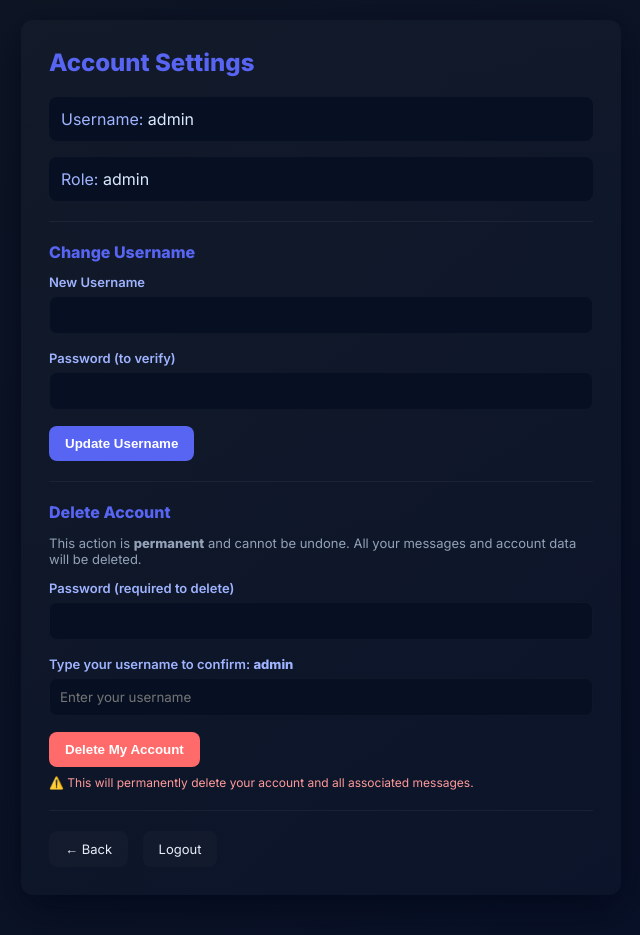
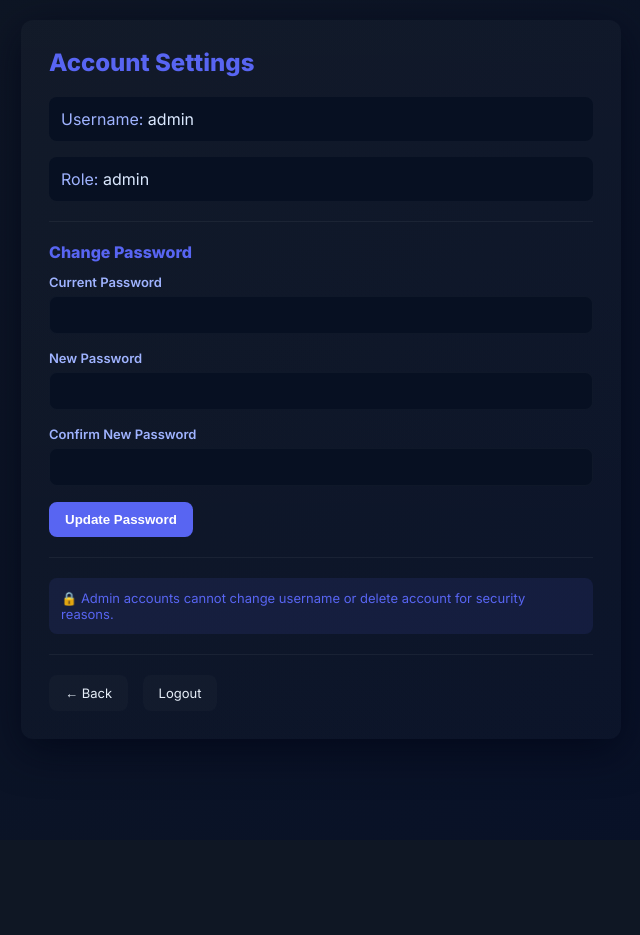
Before and after one commit to not-good-keeper/focs-labeval1, a Flask app: page /account in a window 1280 px wide. Shown: the whole page, without its empty margins (319-959 px from the left). After the commit the page ends 742 px from the top, so only its background shows below. Run offline with Flask 2, Linux system fonts and the light colour scheme; a user stored in the database is signed in.

Commit message:
modified:   app.py 	modified:   database.db 	modified:   templates/accountsetting.html 	new file:   templates/error.html 	new file:   upgrade_admin.py

```diff
--- a/app.py
+++ b/app.py
@@ -146,8 +146,9 @@ def validate_username(username):
     username = username.strip()
     if len(username) < 3 or len(username) > 50:
         return False, "Username must be 3-50 characters"
-    if not username.isalnum():
-        return False, "Username must be alphanumeric"
+    # Allow alphanumeric, underscores, hyphens, dots
+    if not all(c.isalnum() or c in '_-.' for c in username):
+        return False, "Username can only contain letters, numbers, underscores, hyphens, or dots"
     return True, username
 
 def validate_password(password):
@@ -168,12 +169,21 @@ def signup():
         # Validate inputs
         valid, msg = validate_username(raw_username)
         if not valid:
-            return msg
+            return render_template("error.html", error_title="Invalid Username", error_message=msg, error_type="account_error")
         username = msg
 
         valid, msg = validate_password(password)
         if not valid:
-            return msg
+            return render_template("error.html", error_title="Weak Password", error_message=msg, error_type="account_error")
+
+        # Check if username already exists
+        conn = get_db()
+        cur = conn.cursor()
+        cur.execute("SELECT username FROM users WHERE username=?", (username,))
+        if cur.fetchone():
+            conn.close()
+            return render_template("error.html", error_title="Username Taken", error_message="This username is already registered. Try another one.", error_type="account_error")
+        conn.close()
 
         salt = secrets.token_hex(16)
         password_hash = hash_password(password, salt)
@@ -188,17 +198,20 @@ def signup():
             conn.commit()
             conn.close()
         except sqlite3.IntegrityError:
-            return "Username already exists"
+            return render_template("error.html", error_title="Signup Failed", error_message="Username already exists. Try another one.", error_type="account_error")
         except Exception as e:
-            return f"Error: {str(e)}"
+            return render_template("error.html", error_title="Error", error_message=f"Signup failed. Please try again.", error_type="account_error")
 
         return redirect("/")
 
     return render_template("signup.html")
 
 # ---------------- LOGIN ----------------
-@app.route("/login", methods=["POST"])
+@app.route("/login", methods=["GET", "POST"])
 def login():
+    if request.method == "GET":
+        return render_template("login.html")
+
     username = request.form.get("username", "").strip()
     password = request.form.get("password", "")
 
@@ -212,11 +225,11 @@ def login():
     conn.close()
 
     if not user:
-        return "Invalid username or password"
+        return render_template("error.html", error_title="Login Failed", error_message="Invalid username or password. Please try again or create a new account.", error_type="invalid_credentials")
 
     stored_hash, salt, role = user
     if not verify_password(password, stored_hash, salt):
-        return "Invalid username or password"
+        return render_template("error.html", error_title="Login Failed", error_message="Invalid username or password. Please try again or create a new account.", error_type="invalid_credentials")
 
     session.clear()
     session["temp_user"] = username
@@ -235,9 +248,9 @@ def otp():
 
     if request.method == "POST":
         if time.time() - session["otp_time"] > 60:
-            return "OTP expired"
+            return render_template("error.html", error_title="OTP Expired", error_message="Your one-time password has expired. Please login again.", error_type="otp_expired")
 
-        if request.form["otp"] == str(session["otp"]):
+        if request.form.get("otp", "").strip() == str(session["otp"]):
             session["user"] = session["temp_user"]
             session.pop("temp_user")
             session.pop("otp")
@@ -245,7 +258,7 @@ def otp():
             session["mfa"] = True
             return redirect("/home")
 
-        return "Invalid OTP"
+        return render_template("error.html", error_title="Invalid OTP", error_message="The code you entered is incorrect. Check the terminal or request a new code.", error_type="invalid_otp")
 
     # render a nicer OTP page
     return render_template('otp.html', ttl=60)
@@ -362,16 +375,22 @@ def change_username():
     if "user" not in session or not session.get("mfa"):
         return redirect("/")
 
+    # Admin cannot change username
+    if session.get("role") == "admin":
+        return render_template("error.html", error_title="Access Denied", error_message="Admin accounts cannot be modified for security reasons.", error_type="account_error")
+
     new_username = request.form.get("new_username", "").strip()
     password = request.form.get("password", "")
 
     # Validate input
-    if not new_username or len(new_username) < 3:
-        return "Username must be at least 3 characters"
+    valid, msg = validate_username(new_username)
+    if not valid:
+        print(f"[DEBUG] Username validation failed for {session['user']}: {msg}")
+        return render_template("error.html", error_title="Invalid Username", error_message=msg, error_type="account_error")
+
     if not password:
-        return "Password required"
-    if len(new_username) > 50:
-        return "Username too long"
+        print(f"[DEBUG] Password not provided for {session['user']}")
+        return render_template("error.html", error_title="Password Required", error_message="Please enter your password to change username.", error_type="account_error")
 
     conn = get_db()
     cur = conn.cursor()
@@ -383,23 +402,45 @@ def change_username():
 
         if not row:
             conn.close()
-            return "User not found"
+            print(f"[DEBUG] User {session['user']} not found in database")
+            return render_template("error.html", error_title="Error", error_message="User not found.", error_type="account_error")
 
         stored_hash, salt = row[0], row[1]
 
         # Verify password
         if not verify_password(password, stored_hash, salt):
             conn.close()
-            return "Incorrect password"
+            print(f"[DEBUG] Password verification failed for {session['user']}")
+            return render_template("error.html", error_title="Incorrect Password", error_message="The password you entered is incorrect.", error_type="account_error")
 
-        # Check if new username already exists
-        cur.execute("SELECT username FROM users WHERE username=?", (new_username,))
+        print(f"[DEBUG] Changing username from {session['user']} to {new_username}")
+
+        # Check if new username already exists (excluding current user)
+        cur.execute("SELECT username FROM users WHERE username=? AND username != ?", (new_username, session["user"]))
         if cur.fetchone():
             conn.close()
-            return "Username already taken"
+            return render_template("error.html", error_title="Username Taken", error_message="This username is already in use. Choose another.", error_type="account_error")
 
-        # Update username
+        # Update username in users table
         cur.execute("UPDATE users SET username=? WHERE username=?", (new_username, session["user"]))
+
+        # Update all messages where this user is the sender
+        cur.execute("UPDATE messages SET sender=? WHERE sender=?", (new_username, session["user"]))
+
+        # Update all DM rooms containing the old username
+        # Get all rooms with old username
+        cur.execute("SELECT DISTINCT room FROM messages WHERE room LIKE ? OR room LIKE ?",
+                   (f"{session['user']}|%", f"%|{session['user']}"))
+        rooms = cur.fetchall()
+
+        old_user = session["user"]
+        for room_row in rooms:
+            old_room = room_row[0]
+            # Replace old username with new one in room name
+            new_room = old_room.replace(old_user, new_username)
+            if old_room != new_room:
+                cur.execute("UPDATE messages SET room=? WHERE room=?", (new_room, old_room))
+
         conn.commit()
         conn.close()
 
@@ -408,7 +449,8 @@ def change_username():
         return redirect("/account")
     except Exception as e:
         conn.close()
-        return f"Error: {str(e)}"
+        print(f"[DEBUG] Exception in change_username for {session['user']}: {str(e)}")
+        return render_template("error.html", error_title="Error", error_message="Failed to update username. Please try again.", error_type="account_error")
 
 # ---- DELETE ACCOUNT ----
 @app.route("/delete_account", methods=["POST"])
@@ -416,16 +458,20 @@ def delete_account():
     if "user" not in session or not session.get("mfa"):
         return redirect("/")
 
+    # Admin cannot delete account
+    if session.get("role") == "admin":
+        return render_template("error.html", error_title="Access Denied", error_message="Admin accounts cannot be deleted for security reasons.", error_type="account_error")
+
     password = request.form.get("password", "")
     confirm_username = request.form.get("confirm_username", "").strip()
 
     current_user = session["user"]
 
     if not password or not confirm_username:
-        return "Password and username confirmation required"
+        return render_template("error.html", error_title="Missing Information", error_message="Please provide password and confirm your username.", error_type="account_error")
 
     if confirm_username != current_user:
-        return "Username confirmation doesn't match"
+        return render_template("error.html", error_title="Username Mismatch", error_message=f"Username confirmation doesn't match. Please enter '{current_user}'.", error_type="account_error")
 
     conn = get_db()
     cur = conn.cursor()
@@ -437,25 +483,27 @@ def delete_account():
 
         if not row:
             conn.close()
-            return "User not found"
+            return render_template("error.html", error_title="Error", error_message="User not found.", error_type="account_error")
 
         stored_hash, salt = row[0], row[1]
 
         # Verify password before deletion
         if not verify_password(password, stored_hash, salt):
             conn.close()
-            return "Incorrect password"
+            return render_template("error.html", error_title="Incorrect Password", error_message="The password you entered is incorrect.", error_type="account_error")
 
-        # Delete all messages from this user
+        # Delete all user data in transaction
+        # 1. Delete all messages sent by this user
         cur.execute("DELETE FROM messages WHERE sender=?", (current_user,))
 
-        # Delete all messages in DMs involving this user
+        # 2. Delete all messages in DM rooms involving this user (user1|user2 format)
         cur.execute("DELETE FROM messages WHERE room LIKE ? OR room LIKE ?",
                    (f"{current_user}|%", f"%|{current_user}"))
 
-        # Delete the user account
+        # 3. Delete the user account
         cur.execute("DELETE FROM users WHERE username=?", (current_user,))
 
+        # Commit all deletions
         conn.commit()
         conn.close()
 
@@ -463,8 +511,78 @@ def delete_account():
         session.clear()
         return redirect("/")
     except Exception as e:
+        try:
+            conn.rollback()
+            conn.close()
+        except:
+            pass
+        print(f"[DEBUG] Exception in delete_account for {session['user']}: {str(e)}")
+        return render_template("error.html", error_title="Error", error_message="Failed to delete account. Please try again.", error_type="account_error")
+
+# ---------------- CHANGE PASSWORD ----------------
+@app.route("/change_password", methods=["POST"])
+def change_password():
+    if "user" not in session or not session.get("mfa"):
+        return redirect("/")
+
+    current_password = request.form.get("current_password", "").strip()
+    new_password = request.form.get("new_password", "").strip()
+    confirm_password = request.form.get("confirm_password", "").strip()
+
+    current_user = session["user"]
+
+    if not current_password or not new_password or not confirm_password:
+        return render_template("error.html", error_title="Missing Information", error_message="Please fill in all password fields.", error_type="account_error")
+
+    if new_password != confirm_password:
+        return render_template("error.html", error_title="Password Mismatch", error_message="New passwords do not match.", error_type="account_error")
+
+    if not validate_password(new_password):
+        return render_template("error.html", error_title="Invalid Password", error_message="Password must be 6-200 characters.", error_type="account_error")
+
+    if current_password == new_password:
+        return render_template("error.html", error_title="Same Password", error_message="New password must be different from current password.", error_type="account_error")
+
+    conn = get_db()
+    cur = conn.cursor()
+
+    try:
+        # Get user's current password hash and salt
+        cur.execute("SELECT password_hash, salt FROM users WHERE username=?", (current_user,))
+        row = cur.fetchone()
+
+        if not row:
+            conn.close()
+            return render_template("error.html", error_title="Error", error_message="User not found.", error_type="account_error")
+
+        stored_hash, salt = row[0], row[1]
+
+        # Verify current password
+        if not verify_password(current_password, stored_hash, salt):
+            conn.close()
+            return render_template("error.html", error_title="Incorrect Password", error_message="Current password is incorrect.", error_type="account_error")
+
+        # Generate new salt and hash for new password
+        new_salt = secrets.token_hex(16)
+        new_hash = hash_password(new_password, new_salt)
+
+        # Update password in database
+        cur.execute("UPDATE users SET password_hash=?, salt=? WHERE username=?",
+                   (new_hash, new_salt, current_user))
+        conn.commit()
         conn.close()
-        return f"Error: {str(e)}"
+
+        # Redirect to account settings with success message
+        session["password_changed"] = True
+        return redirect("/account")
+    except Exception as e:
+        try:
+            conn.rollback()
+            conn.close()
+        except:
+            pass
+        print(f"[DEBUG] Exception in change_password for {session['user']}: {str(e)}")
+        return render_template("error.html", error_title="Error", error_message="Failed to change password. Please try again.", error_type="account_error")
 
 # ---------------- LOGOUT ----------------
 @app.route("/logout")
@@ -553,6 +671,86 @@ def handle_delete_message(data):
     emit("message_deleted", {"id": msg_id}, broadcast=True)
 
 
+# ---- DATABASE CONSISTENCY CHECK (admin debug) ----
+@app.route("/api/debug/consistency", methods=["GET"])
+def check_consistency():
+    """Check database consistency - verify no orphaned messages or invalid sender references"""
+    if "user" not in session or session.get("role") != "admin":
+        return {"error": "Admin only"}, 403
+
+    conn = get_db()
+    cur = conn.cursor()
+
+    # Get all unique senders in messages
+    cur.execute("SELECT DISTINCT sender FROM messages")
+    senders = set(row[0] for row in cur.fetchall())
+
+    # Get all users
+    cur.execute("SELECT username FROM users")
+    users = set(row[0] for row in cur.fetchall())
+
+    # Check for orphaned messages (sender not in users table)
+    orphaned = senders - users
+
+    # Get database stats
+    cur.execute("SELECT COUNT(*) FROM messages")
+    msg_count = cur.fetchone()[0]
+
+    cur.execute("SELECT COUNT(*) FROM users")
+    user_count = cur.fetchone()[0]
+
+    conn.close()
+
+    return {
+        "status": "ok" if not orphaned else "warning",
+        "message_count": msg_count,
+        "user_count": user_count,
+        "orphaned_senders": list(orphaned) if orphaned else [],
+        "warning": f"Found {len(orphaned)} orphaned message senders (from deleted users)" if orphaned else "Database is consistent"
+    }
+
+
+# ---- CLEANUP ORPHANED DATA (admin only) ----
+@app.route("/api/debug/cleanup", methods=["POST"])
+def cleanup_orphaned():
+    """Remove orphaned messages from deleted users - admin only"""
+    if "user" not in session or session.get("role") != "admin":
+        return {"error": "Admin only"}, 403
+
+    conn = get_db()
+    cur = conn.cursor()
+
+    try:
+        # Get all valid users
+        cur.execute("SELECT username FROM users")
+        valid_users = set(row[0] for row in cur.fetchall())
+
+        # Get all unique senders
+        cur.execute("SELECT DISTINCT sender FROM messages")
+        all_senders = set(row[0] for row in cur.fetchall())
+
+        # Find orphaned senders
+        orphaned_senders = all_senders - valid_users
+
+        deleted_count = 0
+        for sender in orphaned_senders:
+            cur.execute("DELETE FROM messages WHERE sender=?", (sender,))
+            deleted_count += cur.rowcount
+
+        conn.commit()
+        conn.close()
+
+        return {
+            "status": "success",
+            "orphaned_senders_removed": len(orphaned_senders),
+            "messages_deleted": deleted_count
+        }
+    except Exception as e:
+        conn.rollback()
+        conn.close()
+        return {"error": str(e)}, 500
+
+
 # ---------------- RUN ----------------
 if __name__ == "__main__":
     socketio.run(app, host="0.0.0.0", port=5000)
--- a/templates/accountsetting.html
+++ b/templates/accountsetting.html
@@ -37,9 +37,31 @@
                 <p><span class="label">Username:</span> {{ session['user'] }}</p>
                 <p><span class="label">Role:</span> {{ session['role'] }}</p>
             </div>
+            <div class="divider"></div>
+
+            <h3>Change Password</h3>
+            {% if session.pop('password_changed', False) %}
+            <p style="color:#90ee90;font-size:13px;background:rgba(144,238,144,0.1);padding:12px;border-radius:8px;margin-bottom:16px">✓ Password changed successfully!</p>
+            {% endif %}
+            <form method="POST" action="/change_password">
+                <div class="form-group">
+                    <label>Current Password</label>
+                    <input type="password" name="current_password" required>
+                </div>
+                <div class="form-group">
+                    <label>New Password</label>
+                    <input type="password" name="new_password" required>
+                </div>
+                <div class="form-group">
+                    <label>Confirm New Password</label>
+                    <input type="password" name="confirm_password" required>
+                </div>
+                <button type="submit">Update Password</button>
+            </form>
 
             <div class="divider"></div>
 
+            {% if session.role != "admin" %}
             <h3>Change Username</h3>
             <form method="POST" action="/change_username">
                 <div class="form-group">
@@ -69,6 +91,9 @@
                 <button type="submit" class="btn-danger" onclick="return confirm('Are you absolutely sure? This cannot be undone.')">Delete My Account</button>
                 <p class="warning">⚠️ This will permanently delete your account and all associated messages.</p>
             </form>
+            {% else %}
+            <p style="color:var(--accent);font-size:13px;background:rgba(88,101,242,0.1);padding:12px;border-radius:8px">🔒 Admin accounts cannot change username or delete account for security reasons.</p>
+            {% endif %}
 
             <div class="divider"></div>
 
```
Also changed, not shown: templates/error.html (added, +49 -0 lines), upgrade_admin.py (added, +46 -0 lines), database.db.
